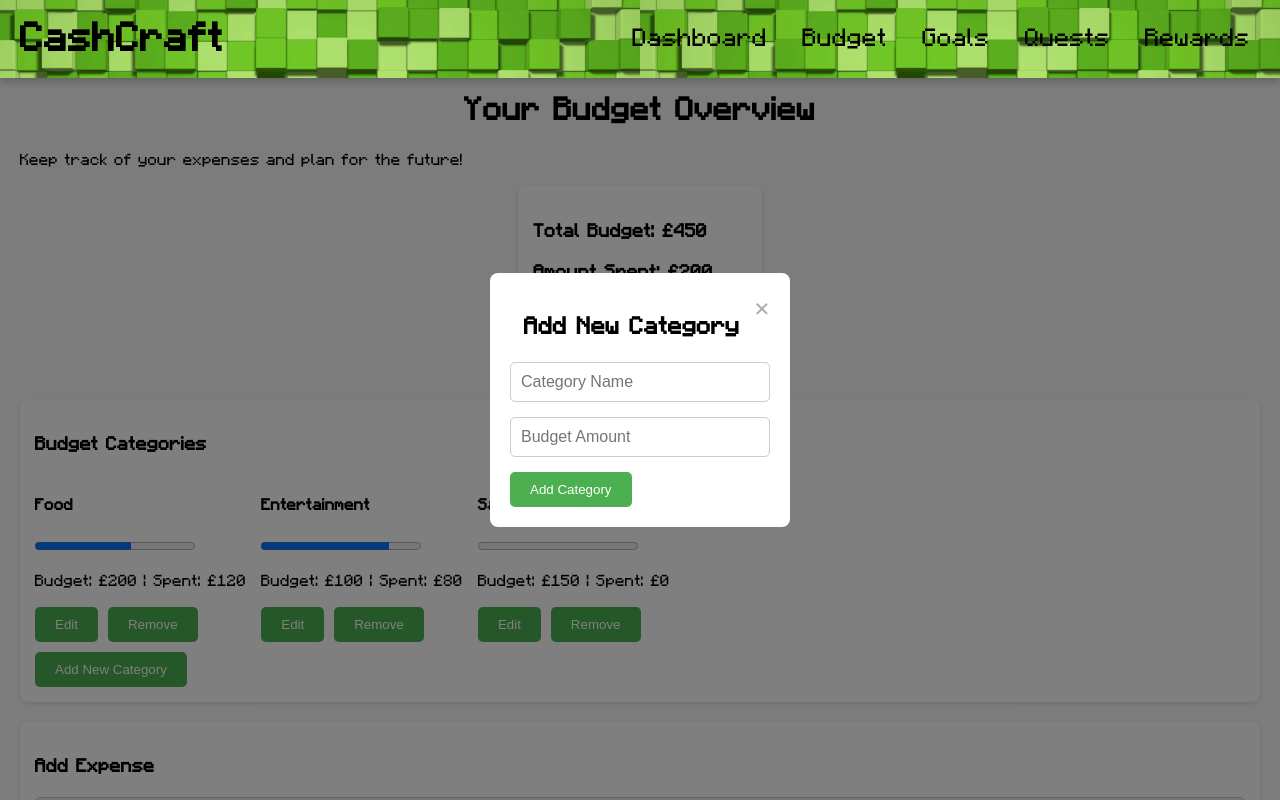
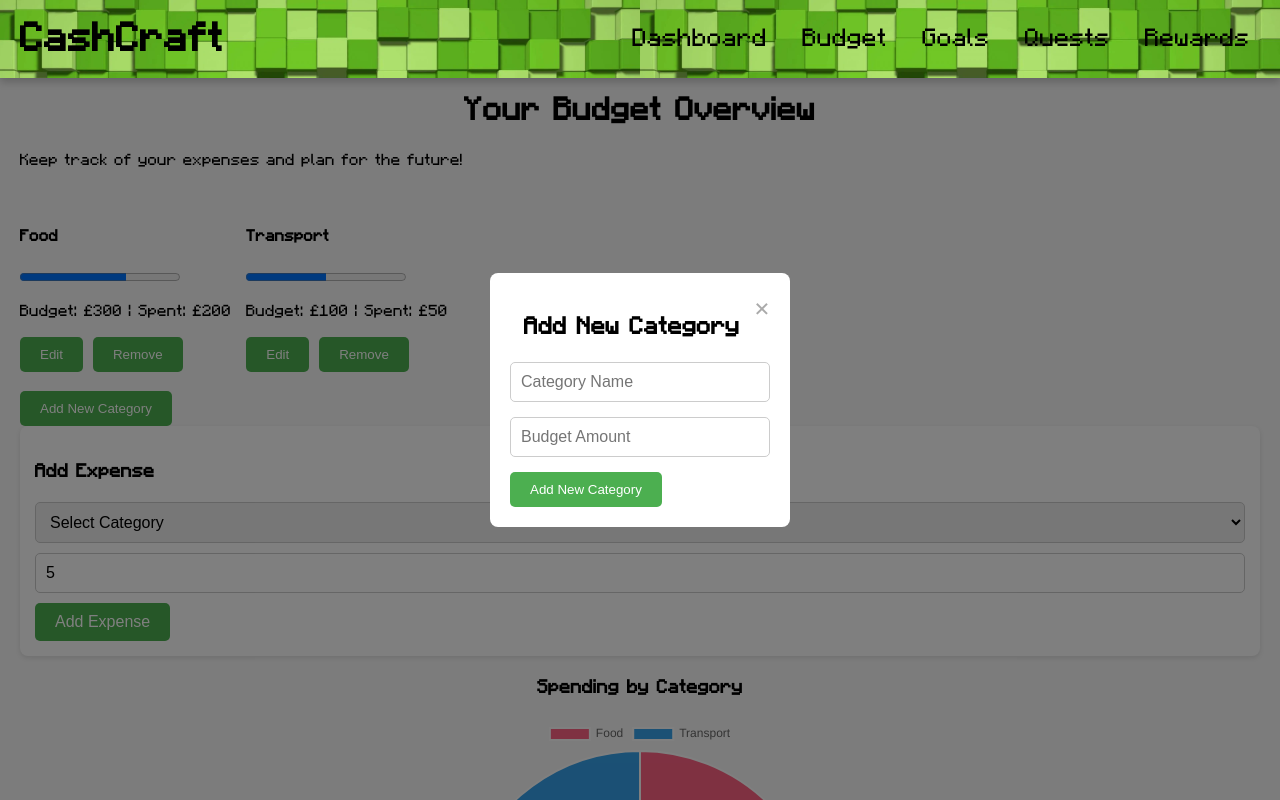
Before and after one commit to sparku7/CashCraft, a React (Create React App) app: page /budget in a window 1280 px wide. Both pictures are taken after typing "5" into the empty fields and a click on the button "Add New Category". Shown: the top 800 px of the page. Built offline with nearby package versions, Linux system fonts and the light colour scheme.

Commit message:
Broke budget down into smaller components

```diff
--- /dev/null
+++ b/src/components/AddExpense.js
@@ -0,0 +1,22 @@
+import React from 'react';
+
+const AddExpense = ({ categories, newExpense, setNewExpense, addExpense }) => (
+  <section className="add-expense">
+    <h3>Add Expense</h3>
+    <select onChange={(e) => setNewExpense({ ...newExpense, category: e.target.value })}>
+      <option value="">Select Category</option>
+      {categories.map((category) => (
+        <option key={category.name} value={category.name}>{category.name}</option>
+      ))}
+    </select>
+    <input
+      type="number"
+      placeholder="Expense Amount"
+      value={newExpense.amount}
+      onChange={(e) => setNewExpense({ ...newExpense, amount: e.target.value })}
+    />
+    <button onClick={() => addExpense(newExpense.category, newExpense.amount)}>Add Expense</button>
+  </section>
+);
+
+export default AddExpense;
--- a/src/components/Budget.js
+++ b/src/components/Budget.js
@@ -1,49 +1,28 @@
 import React, { useState, useEffect } from 'react';
 import '../css/Budget.css';
-import { Pie } from 'react-chartjs-2';
 import { Chart, ArcElement, Tooltip, Legend } from 'chart.js';
+import CategoryList from './CategoryList';
+import AddExpense from './AddExpense';
+import BudgetChart from './BudgetChart';
+import CategoryModal from './CategoryModal';
 
 Chart.register(ArcElement, Tooltip, Legend);
 
 const Budget = () => {
-    const [categories, setCategories] = useState([
-        { name: 'Food', budget: 200, spent: 120 },
-        { name: 'Entertainment', budget: 100, spent: 80 },
-        { name: 'Savings', budget: 150, spent: 0 },
-    ]);
-
+    const [categories, setCategories] = useState([]);
     const [newExpense, setNewExpense] = useState({ category: '', amount: '' });
-    const [newCategory, setNewCategory] = useState({ name: '', budget: '' });
     const [showModal, setShowModal] = useState(false);
     const [editModal, setEditModal] = useState(false);
+    const [newCategory, setNewCategory] = useState({ name: '', budget: '' });
     const [currentCategoryIndex, setCurrentCategoryIndex] = useState(null);
-
-    useEffect(() => {
-        const savedCategories = JSON.parse(localStorage.getItem('budgetCategories'));
-        if (savedCategories) setCategories(savedCategories);
-    }, []);
-
-    useEffect(() => {
-        localStorage.setItem('budgetCategories', JSON.stringify(categories));
-    }, [categories]);
-
-    const totalBudget = categories.reduce((sum, cat) => sum + cat.budget, 0);
-    const totalSpent = categories.reduce((sum, cat) => sum + cat.spent, 0);
-    const remainingBudget = totalBudget - totalSpent;
-
-    const addCategory = (name, budget) => {
-        setCategories([...categories, { name, budget: Number(budget), spent: 0 }]);
-        setNewCategory({ name: '', budget: '' });
-        setShowModal(false);
-    };
-
-    const addExpense = (categoryName, amount) => {
-        setCategories((prevCategories) =>
-            prevCategories.map((cat) =>
-                cat.name === categoryName ? { ...cat, spent: cat.spent + Number(amount) } : cat
-            )
-        );
-    };
+    const [data, setData] = useState({
+        labels: [],
+        datasets: [{
+            data: [],
+            backgroundColor: [],
+        }]
+    });
+    const [isOverBudget, setIsOverBudget] = useState(() => (category) => category.spent > category.budget);
 
     const openEditModal = (index) => {
         setCurrentCategoryIndex(index);
@@ -51,28 +30,62 @@ const Budget = () => {
         setEditModal(true);
     };
 
+    const removeCategory = (index) => {
+        const updatedCategories = categories.filter((_, i) => i !== index);
+        setCategories(updatedCategories);
+        updateChartData(updatedCategories);
+    };
+
+    const addExpense = (categoryName, amount) => {
+        const updatedCategories = categories.map((cat) =>
+            cat.name === categoryName ? { ...cat, spent: cat.spent + Number(amount) } : cat
+        );
+        setCategories(updatedCategories);
+        updateChartData(updatedCategories);
+    };
+
+    const addCategory = (name, budget) => {
+        const newCategories = [...categories, { name, budget: Number(budget), spent: 0 }];
+        setCategories(newCategories);
+        setNewCategory({ name: '', budget: '' });
+        setShowModal(false);
+        updateChartData(newCategories);
+    };
+
     const updateCategory = () => {
-        setCategories((prevCategories) =>
-            prevCategories.map((cat, i) =>
-                i === currentCategoryIndex ? { ...cat, name: newCategory.name, budget: Number(newCategory.budget) } : cat
-            )
+        const updatedCategories = categories.map((cat, i) =>
+            i === currentCategoryIndex ? { ...cat, name: newCategory.name, budget: Number(newCategory.budget) } : cat
         );
+        setCategories(updatedCategories);
+        updateChartData(updatedCategories);
         setEditModal(false);
     };
 
-    const removeCategory = (index) => {
-        setCategories((prevCategories) => prevCategories.filter((_, i) => i !== index));
+    const updateChartData = (categoriesData = categories) => {
+        const labels = categoriesData.map(cat => cat.name);
+        const spentData = categoriesData.map(cat => cat.spent);
+        const backgroundColor = categoriesData.map((_, index) => {
+            const colors = ['#FF6384', '#36A2EB', '#FFCE56', '#4BC0C0', '#9966FF', '#FF9F40'];
+            return colors[index % colors.length];
+        });
+
+        setData({
+            labels: labels,
+            datasets: [{
+                data: spentData,
+                backgroundColor: backgroundColor,
+            }]
+        });
     };
 
-    const isOverBudget = (category) => category.spent > category.budget;
-
-    const data = {
-        labels: categories.map((cat) => cat.name),
-        datasets: [{
-            data: categories.map((cat) => cat.spent),
-            backgroundColor: ['#ff6384', '#36a2eb', '#ffce56'],
-        }],
-    };
+    useEffect(() => {
+        const initialCategories = [
+            { name: 'Food', budget: 300, spent: 200 },
+            { name: 'Transport', budget: 100, spent: 50 },
+        ];
+        setCategories(initialCategories);
+        updateChartData(initialCategories);
+    }, []);
 
     return (
         <div className="budget">
@@ -80,110 +93,43 @@ const Budget = () => {
                 <h1>Your Budget Overview</h1>
                 <p>Keep track of your expenses and plan for the future!</p>
             </header>
+            <section className="overview">
 
-            <section className="overview">
-                <div className="budget-summary">
-                    <h3>Total Budget: £{totalBudget}</h3>
-                    <h3>Amount Spent: £{totalSpent}</h3>
-                    <h3>Remaining Budget: £{remainingBudget}</h3>
-                </div>
             </section>
-
-            <section className="categories">
-                <h3>Budget Categories</h3>
-                <ul>
-                    {categories.map((category, index) => (
-                        <li key={index} style={{ color: isOverBudget(category) ? 'red' : 'black' }}>
-                            <h4>{category.name}</h4>
-                            <progress value={category.spent} max={category.budget}></progress>
-                            <p>Budget: £{category.budget} | Spent: £{category.spent}</p>
-                            <button onClick={() => openEditModal(index)}>Edit</button>
-                            <button className="remove-button" onClick={() => removeCategory(index)}>Remove</button>
-                        </li>
-                    ))}
-                </ul>
-                <button onClick={() => setShowModal(true)}>Add New Category</button>
-            </section>
-
-            <section className="add-expense">
-                <h3>Add Expense</h3>
-                <select onChange={(e) => setNewExpense({ ...newExpense, category: e.target.value })}>
-                    <option value="">Select Category</option>
-                    {categories.map((category) => (
-                        <option key={category.name} value={category.name}>{category.name}</option>
-                    ))}
-                </select>
-                <input
-                    type="number"
-                    placeholder="Expense Amount"
-                    value={newExpense.amount}
-                    onChange={(e) => setNewExpense({ ...newExpense, amount: e.target.value })}
-                />
-                <button onClick={() => addExpense(newExpense.category, newExpense.amount)}>Add Expense</button>
-            </section>
-
-            <section className="budget-chart">
-                <h3>Spending by Category</h3>
-                <div className="pie-chart-container">
-                    <Pie data={data} width={250} height={250} />
-                </div>
-            </section>
-
-
+            <CategoryList
+                categories={categories}
+                openEditModal={openEditModal}
+                removeCategory={removeCategory}
+                isOverBudget={isOverBudget}
+                setShowModal={setShowModal}
+            />
+            <AddExpense
+                categories={categories}
+                newExpense={newExpense}
+                setNewExpense={setNewExpense}
+                addExpense={addExpense}
+            />
+            <BudgetChart data={data} />
+            <CategoryModal
+                isOpen={showModal}
+                onClose={() => setShowModal(false)}
+                title="Add New Category"
+                category={newCategory}
+                handleSubmit={() => addCategory(newCategory.name, newCategory.budget)}
+                setCategory={setNewCategory}
+            />
+            <CategoryModal
+                isOpen={editModal}
+                onClose={() => setEditModal(false)}
+                title="Edit Category"
+                category={newCategory}
+                handleSubmit={updateCategory}
+                setCategory={setNewCategory}
+            />
             <section className="tips">
                 <h3>Budgeting Tips</h3>
                 <p>Try to stick to your budget categories to save more!</p>
             </section>
-
-
-            {showModal && (
-                <div className="modal">
-                    <div className="modal-content">
-                        <span className="close" onClick={() => setShowModal(false)}>&times;</span>
-                        <h2>Add New Category</h2>
-                        <input
-                            type="text"
-                            placeholder="Category Name"
-                            value={newCategory.name}
-                            onChange={(e) => setNewCategory({ ...newCategory, name: e.target.value })}
-                            className="modal-input"
-                        />
-                        <input
-                            type="number"
-                            placeholder="Budget Amount"
-                            value={newCategory.budget}
-                            onChange={(e) => setNewCategory({ ...newCategory, budget: e.target.value })}
-                            className="modal-input"
-                        />
-                        <button onClick={() => addCategory(newCategory.name, newCategory.budget)}>Add Category</button>
-                    </div>
-                </div>
-            )}
-
-
-            {editModal && (
-                <div className="modal">
-                    <div className="modal-content">
-                        <span className="close" onClick={() => setEditModal(false)}>&times;</span>
-                        <h2>Edit Category</h2>
-                        <input
-                            type="text"
-                            placeholder="Category Name"
-                            value={newCategory.name}
-                            onChange={(e) => setNewCategory({ ...newCategory, name: e.target.value })}
-                            className="modal-input"
-                        />
-                        <input
-                            type="number"
-                            placeholder="Budget"
-                            value={newCategory.budget}
-                            onChange={(e) => setNewCategory({ ...newCategory, budget: e.target.value })}
-                            className="modal-input"
-                        />
-                        <button onClick={updateCategory}>Update Category</button>
-                    </div>
-                </div>
-            )}
         </div>
     );
 };
--- /dev/null
+++ b/src/components/BudgetChart.js
@@ -0,0 +1,12 @@
+import { Pie } from 'react-chartjs-2';
+
+const BudgetChart = ({ data }) => (
+  <section className="budget-chart">
+    <h3>Spending by Category</h3>
+    <div className="pie-chart-container">
+      <Pie data={data} width={250} height={250} />
+    </div>
+  </section>
+);
+
+export default BudgetChart;
--- /dev/null
+++ b/src/components/CategoryList.js
@@ -0,0 +1,21 @@
+import React from 'react';
+
+const CategoryList = ({ categories, openEditModal, removeCategory, isOverBudget, setShowModal }) => (
+  <div>
+    <ul>
+      {categories.map((category, index) => (
+        <li key={index} style={{ color: isOverBudget(category) ? 'red' : 'black' }}>
+          <h4>{category.name}</h4>
+          <progress value={category.spent} max={category.budget}></progress>
+          <p>Budget: £{category.budget} | Spent: £{category.spent}</p>
+          <button onClick={() => openEditModal(index)}>Edit</button>
+          <button className="remove-button" onClick={() => removeCategory(index)}>Remove</button>
+        </li>
+      ))}
+    </ul>
+    <br></br>
+    <button onClick={() => setShowModal(true)}>Add New Category</button>
+  </div>
+);
+
+export default CategoryList;
--- /dev/null
+++ b/src/components/CategoryModal.js
@@ -0,0 +1,27 @@
+const CategoryModal = ({ isOpen, onClose, title, category, handleSubmit, setCategory }) => (
+    isOpen && (
+      <div className="modal">
+        <div className="modal-content">
+          <span className="close" onClick={onClose}>&times;</span>
+          <h2>{title}</h2>
+          <input
+            type="text"
+            placeholder="Category Name"
+            value={category.name}
+            onChange={(e) => setCategory({ ...category, name: e.target.value })}
+            className="modal-input"
+          />
+          <input
+            type="number"
+            placeholder="Budget Amount"
+            value={category.budget}
+            onChange={(e) => setCategory({ ...category, budget: e.target.value })}
+            className="modal-input"
+          />
+          <button onClick={handleSubmit}>{title}</button>
+        </div>
+      </div>
+    )
+  );
+
+  export default CategoryModal;
```
